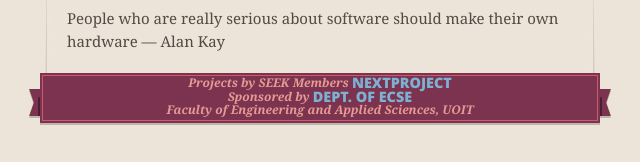
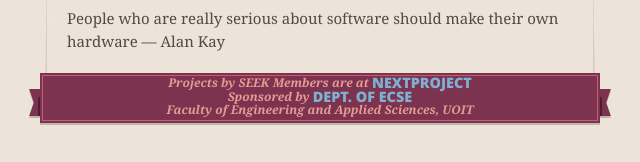
Before and after one commit to seekuoitdc/seekuoitdc1.github.io, a plain HTML site: page index.html in a window 1280 px wide. Shown: the part 1052-1214 px from the top of the page, 320-960 px from the left. Drawn offline with nearby package versions, Linux system fonts and the light colour scheme.

Commit message:
Update index.html

```diff
--- a/index.html
+++ b/index.html
@@ -72,7 +72,7 @@ We give you access to student run library of electronics prototyping parts, boar
       <footer>
         <span class="ribbon-outer">
           <span class="ribbon-inner">
-            <p>Projects by SEEK Members <a href="http://nextproject.ca/pages.php?p=students">NextProject</a><br />
+            <p>Projects by SEEK Members are at <a href="http://nextproject.ca/pages.php?p=students">NextProject</a><br />
             Sponsored by <a href="https://www.youtube.com/user/ecseuoit">Dept. of ECSE</a><br />
               Faculty of Engineering and Applied Sciences, UOIT
             </p>
```
